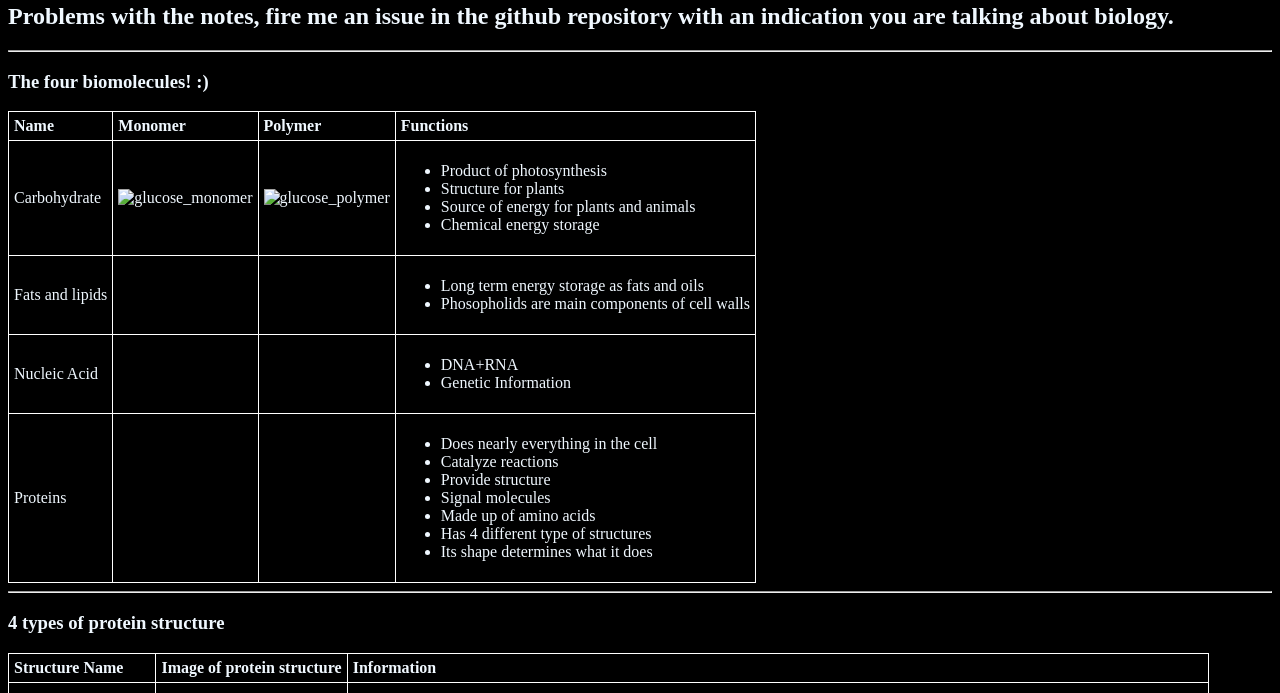
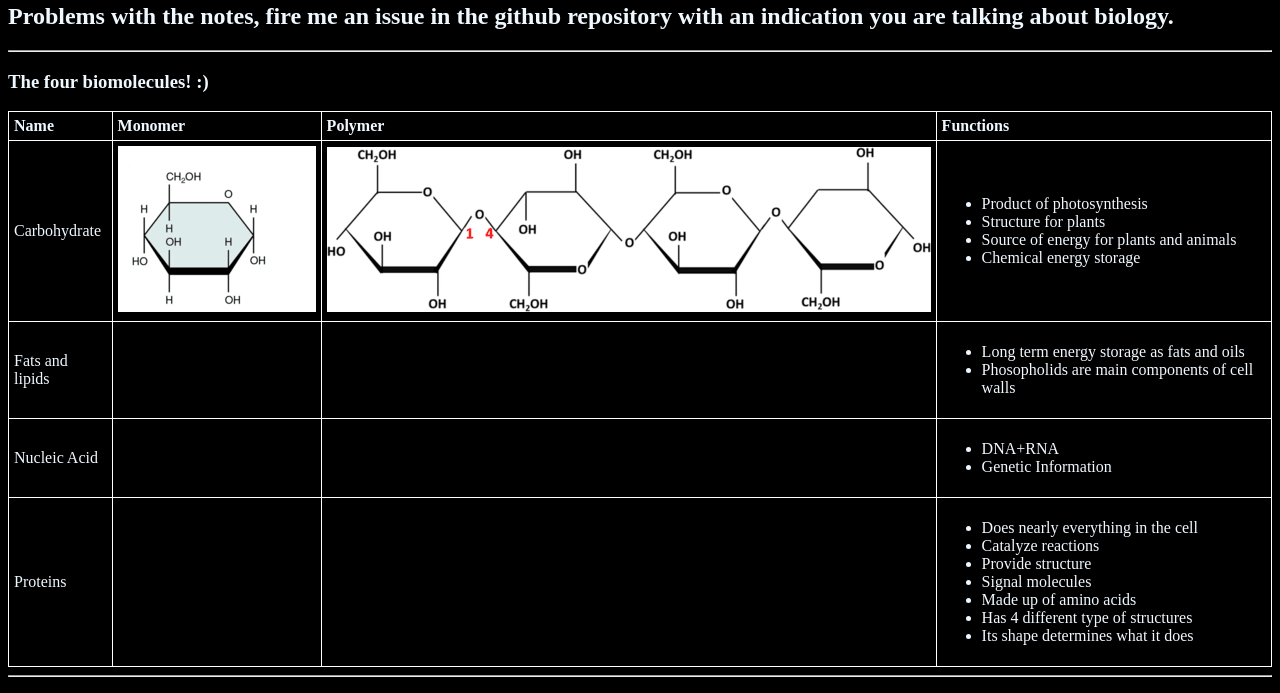
Before and after one commit to lorenzosharks/yea, a plain HTML site: page biology.html in a window 1280 px wide. Shown: the part 81-774 px from the top of the page. Drawn offline with Linux system fonts and the light colour scheme; files whose address does not match are found by name.

Commit message:
fixed image issue

```diff
--- a/biology.html
+++ b/biology.html
@@ -18,8 +18,8 @@
             </tr>
             <tr>
                 <td>Carbohydrate</td>
-                <td><img src="glucose_monomer.png" alt="glucose_monomer"></td>
-                <td><img src="glucose_polymer.png" alt="glucose_polymer"></td>
+                <td><img src="images/biology/glucose_monomer.png" alt="glucose_monomer"></td>
+                <td><img src="images/biology/glucose_polymer.png" alt="glucose_polymer"></td>
                 <td>
                     <ul>
                         <li>Product of photosynthesis</li>
```
